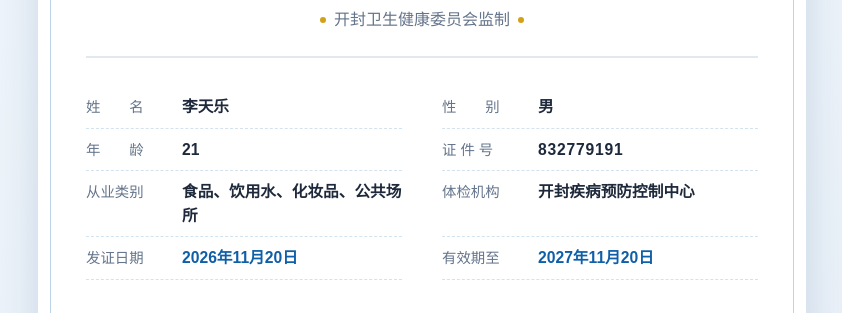
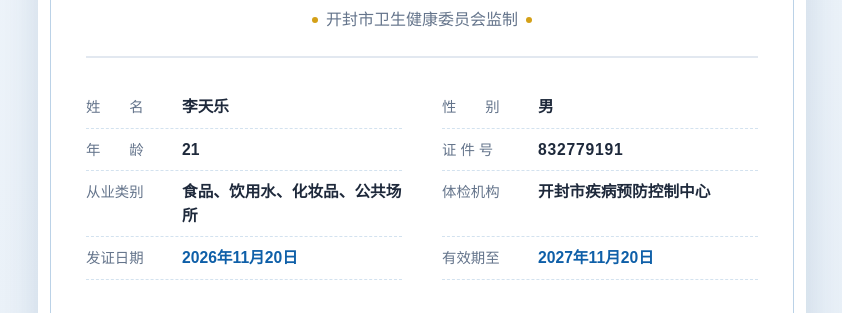
Before and after one commit to Hz21/myweb, a plain HTML site: page index.html in a window 1280 px wide. Shown: the part 164-477 px from the top of the page, without its empty margins (218-1060 px from the left). Drawn offline with nearby package versions, Linux system fonts and the light colour scheme; grey boxes are pictures that could not be loaded.

Commit message:
Update index.html

```diff
--- a/index.html
+++ b/index.html
@@ -131,7 +131,7 @@
             <h1 class="text-2xl md:text-[2rem] font-bold text-primaryDeep tracking-wide">从业人员预防性健康检查合格证明</h1>
             <p class="text-sm md:text-base text-slate-500 mt-3 flex items-center justify-center gap-2">
                 <span class="w-1.5 h-1.5 rounded-full bg-gold inline-block"></span>
-                开封卫生健康委员会监制
+                开封市卫生健康委员会监制
                 <span class="w-1.5 h-1.5 rounded-full bg-gold inline-block"></span>
             </p>
         </header>
@@ -163,7 +163,7 @@
                 </div>
                 <div class="info-row">
                     <span class="info-label">体检机构</span>
-                    <span class="info-value">开封疾病预防控制中心</span>
+                    <span class="info-value">开封市疾病预防控制中心</span>
                 </div>
                 <div class="info-row">
                     <span class="info-label">发证日期</span>
```
